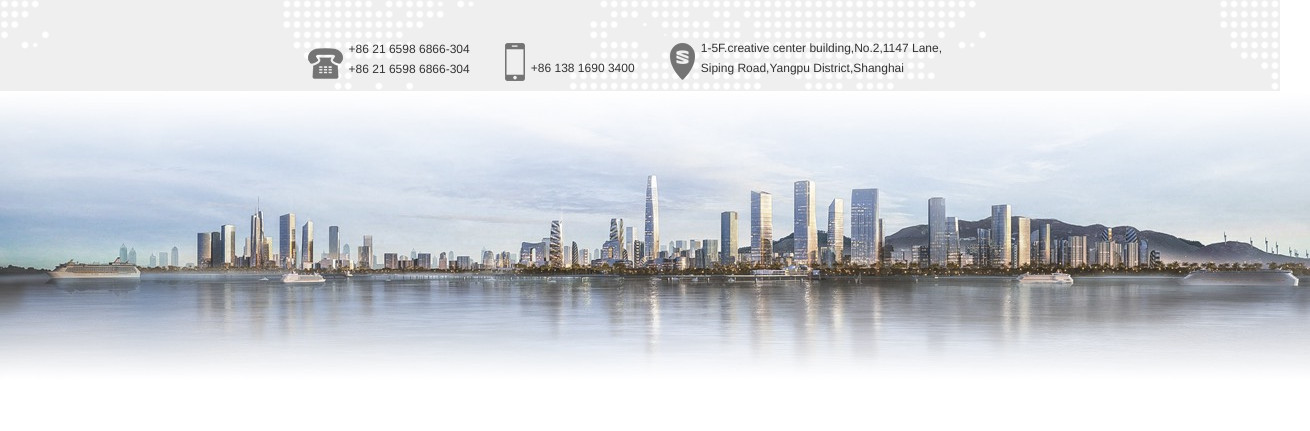
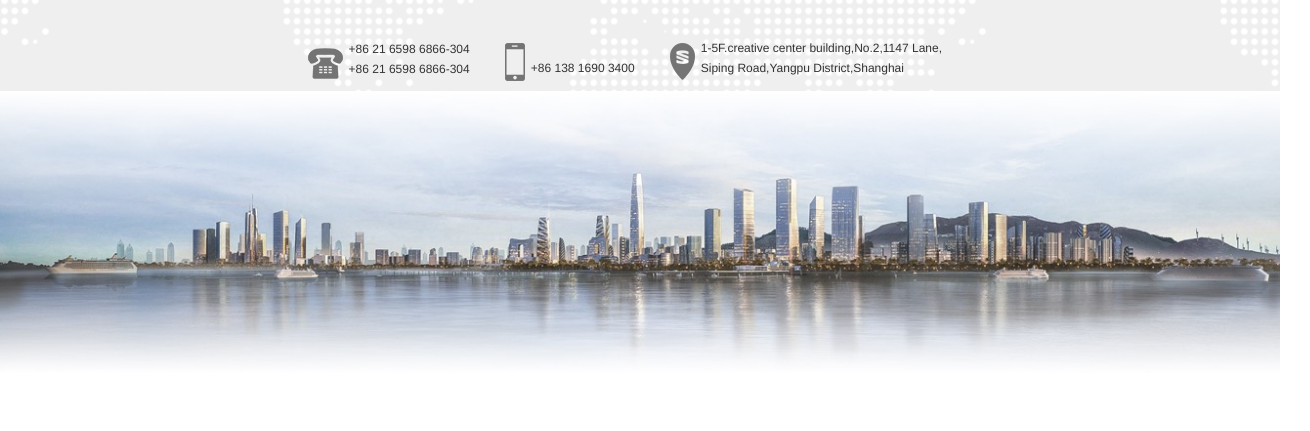
Before and after one commit to Tommmmmylee/shinning, a plain HTML site: page contact.html in a window 1280 px wide. Shown: the part 293-724 px from the top of the page, 1310 px wide, since content can reach past the window. Drawn offline with Linux system fonts and the light colour scheme.

Commit message:
shinning3

```diff
--- a/css/contact.css
+++ b/css/contact.css
@@ -33,6 +33,9 @@
 #content .contact .contact-img {
 	margin-bottom: 10px;
 }
+#content .bg img {
+	width: 100%;
+}
 @media screen and (max-width: 770px) {
 	#content .contact {
 		width: 100%;
```
